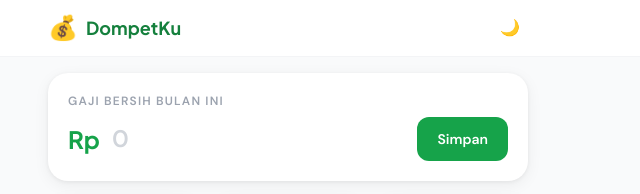
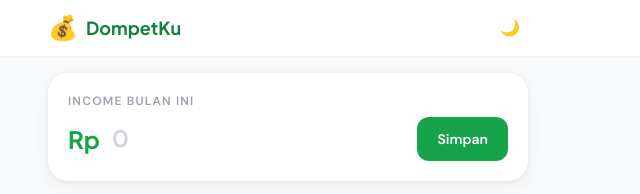
Before and after one commit to dx-official/Dompetku, a plain HTML site: page index.html in a window 1280 px wide. Shown: the top 194 px of the page, 352-992 px from the left. Drawn offline with nearby package versions, Linux system fonts and the light colour scheme.

Commit message:
Update index.html

```diff
--- a/index.html
+++ b/index.html
@@ -164,7 +164,7 @@
 
   <!-- KARTU GAJI -->
   <section class="card p-5">
-    <p class="text-xs font-semibold uppercase tracking-widest text-gray-400 mb-2">Gaji Bersih Bulan Ini</p>
+    <p class="text-xs font-semibold uppercase tracking-widest text-gray-400 mb-2">Income Bulan Ini</p>
     <div class="flex items-center gap-3">
       <span class="text-2xl font-bold text-hijau-600 dark:text-hijau-400 font-display">Rp</span>
       <input id="input-gaji"
```
